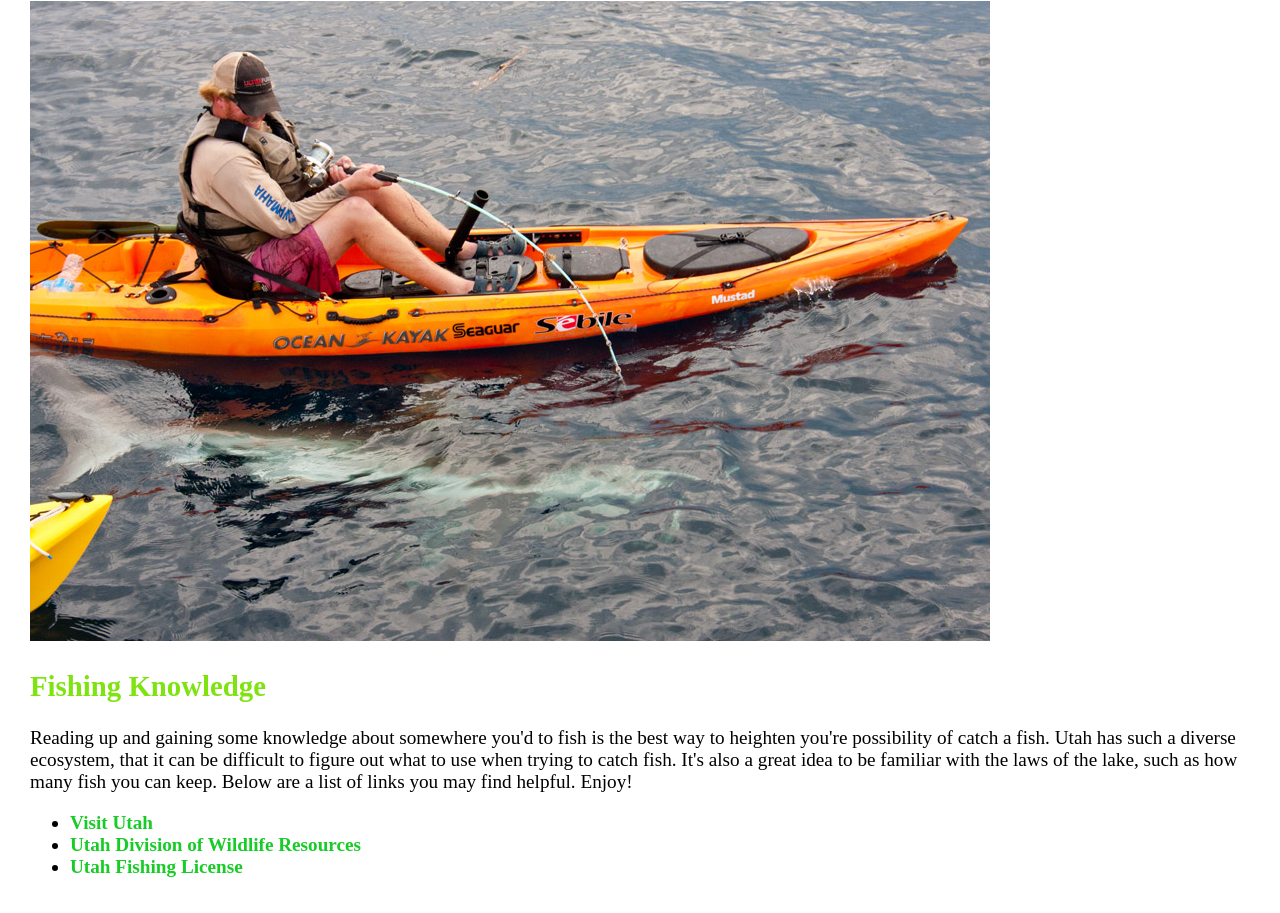
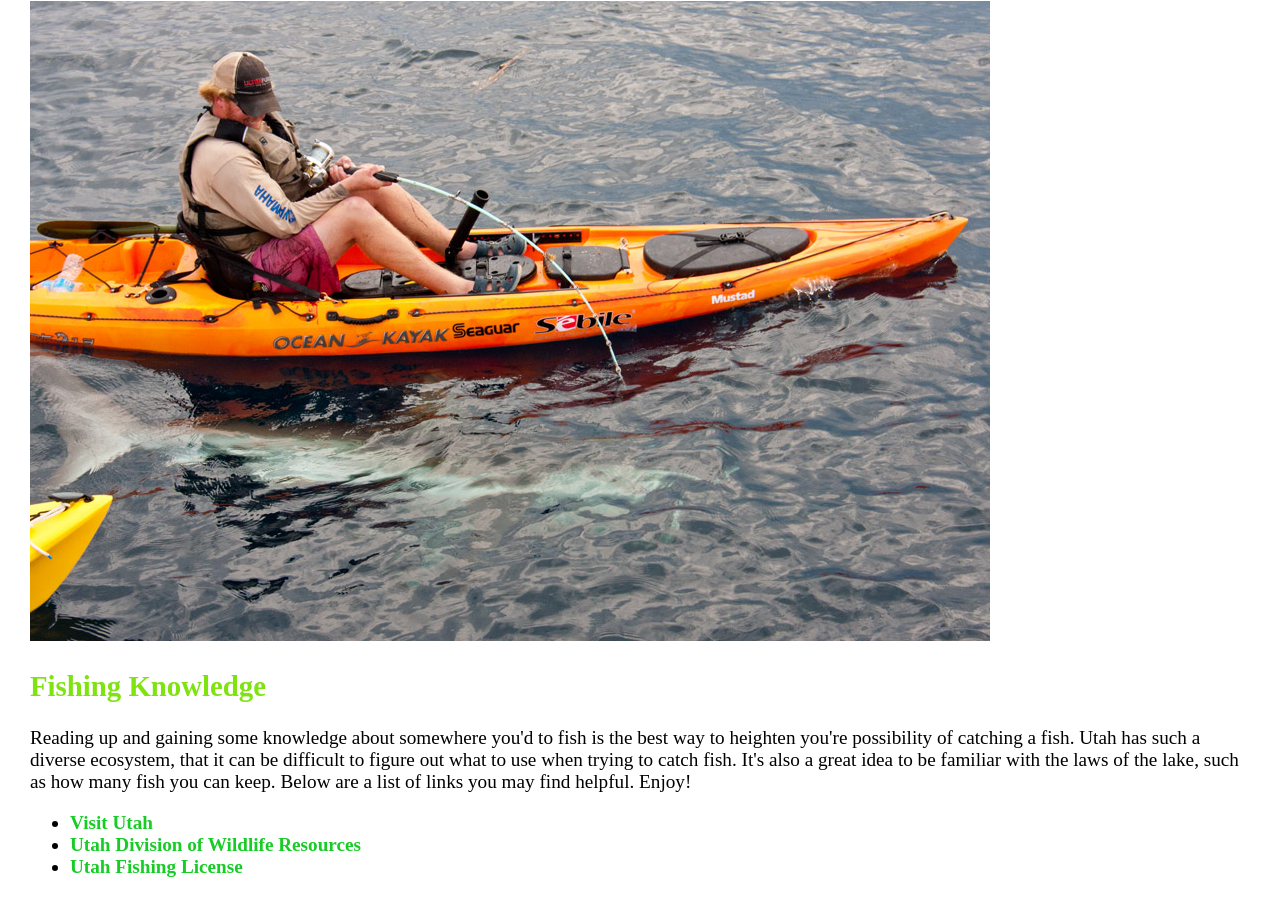
Before and after one commit to shiglar/CS-1030-Web-Pages-6-6-Challenge, a plain HTML site: page utah_fishing.html in a window 1280 px wide. Shown: the part 1469-2382 px from the top of the page. Drawn offline with Linux system fonts and the light colour scheme.

Commit message:
Update utah_fishing.html

```diff
--- a/utah_fishing.html
+++ b/utah_fishing.html
@@ -72,7 +72,7 @@
   <h2>Fishing Knowledge</h2>
 
   <p>Reading up and gaining some knowledge about somewhere you'd to fish is
-  the best way to heighten you're possibility of catch a fish. Utah has
+  the best way to heighten you're possibility of catching a fish. Utah has
   such a diverse ecosystem, that it can be difficult to figure out what
   to use when trying to catch fish. It's also a great idea to be familiar
   with the laws of the lake, such as how many fish you can keep. Below are
```
